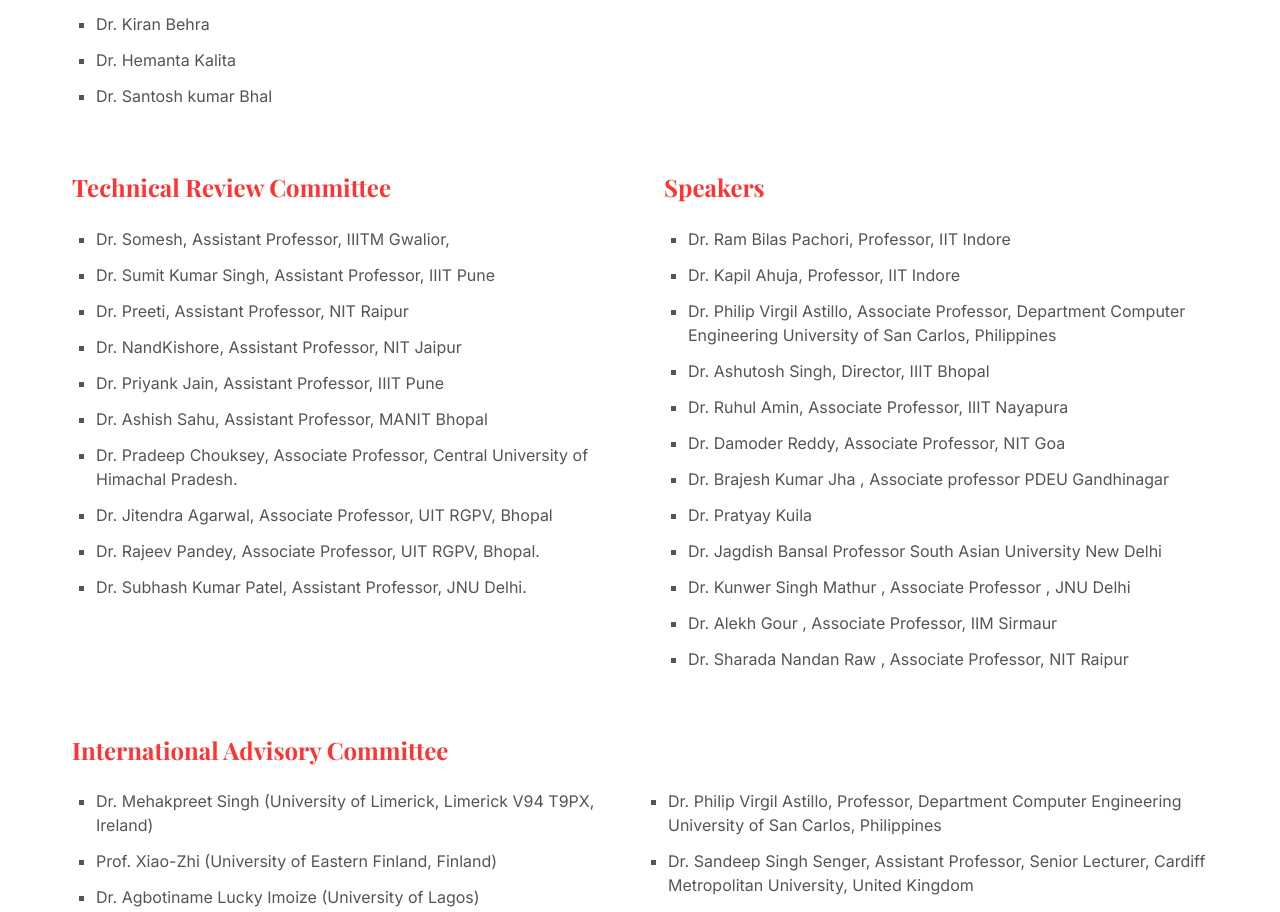
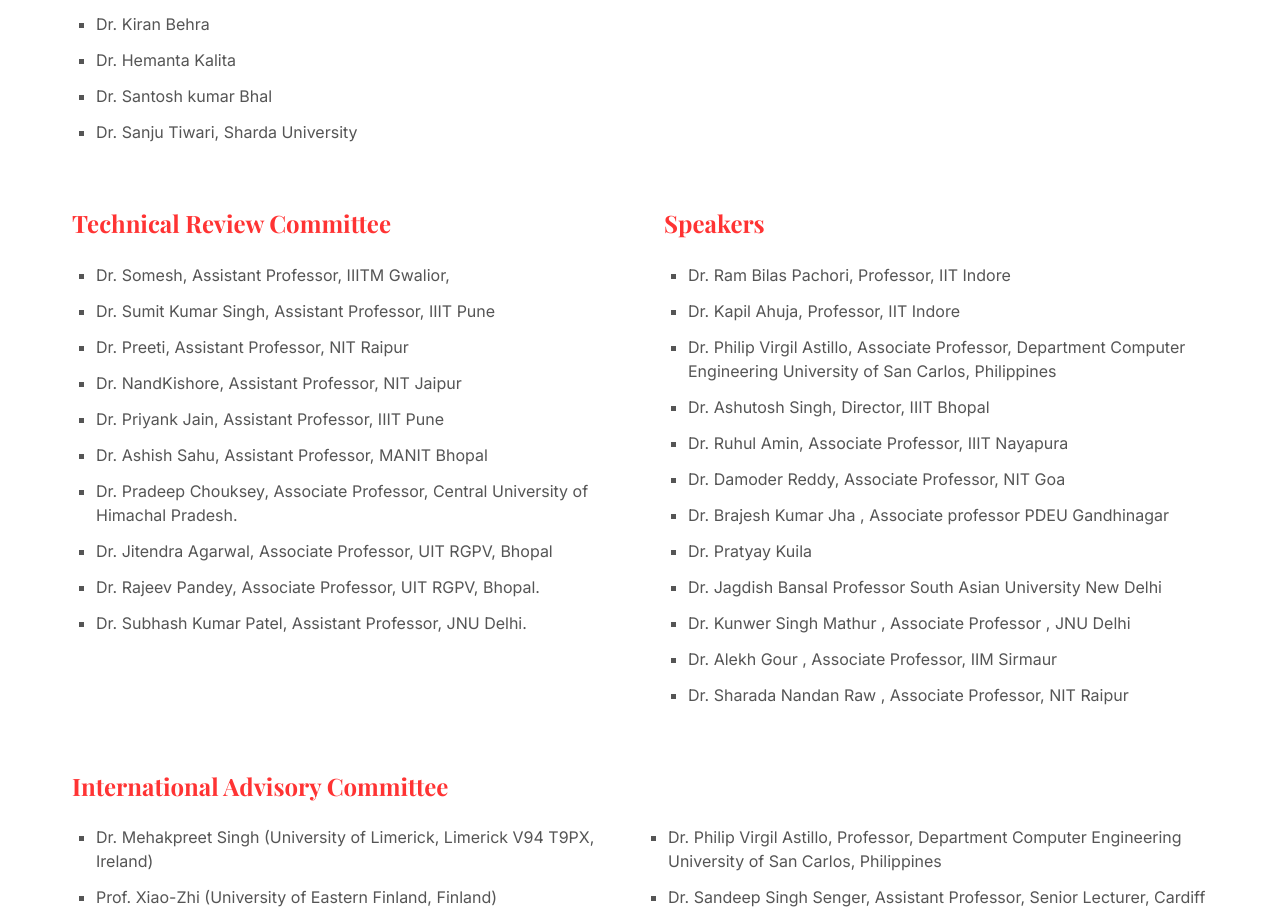
Before and after one commit to heytechie/IBCD-, a React (Vite) app: page /#/ in a window 1280 px wide. Shown: the part 6347-7259 px from the top of the page. Built offline with nearby package versions, Linux system fonts and the light colour scheme; a web font is replaced by a local one.

Commit message:
commitee update

```diff
--- a/src/data/content.js
+++ b/src/data/content.js
@@ -86,7 +86,8 @@
     "Dr. Manisha Singh",
     "Dr. Kiran Behra",
     "Dr. Hemanta Kalita",
-    "Dr. Santosh kumar Bhal"
+    "Dr. Santosh kumar Bhal",
+    "Dr. Sanju Tiwari, Sharda University",
   ],
   internationalAdvisoryCommittee: [
     "Dr. Mehakpreet Singh (University of Limerick, Limerick V94 T9PX, Ireland)",
```
